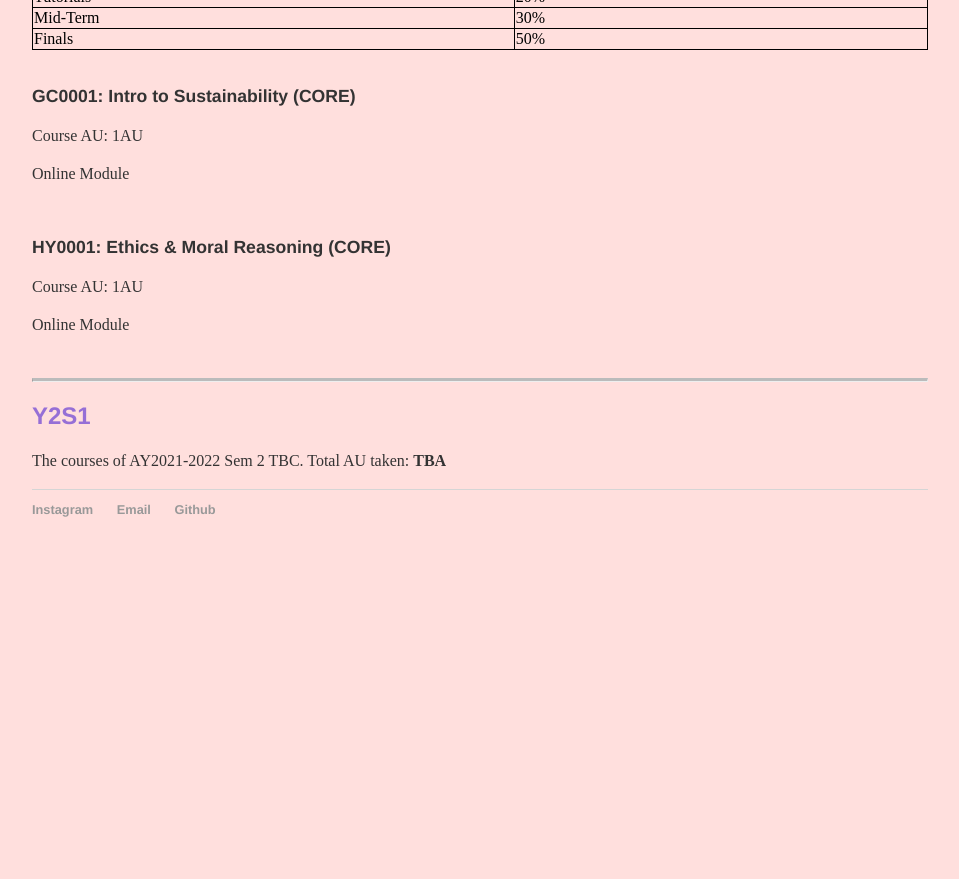
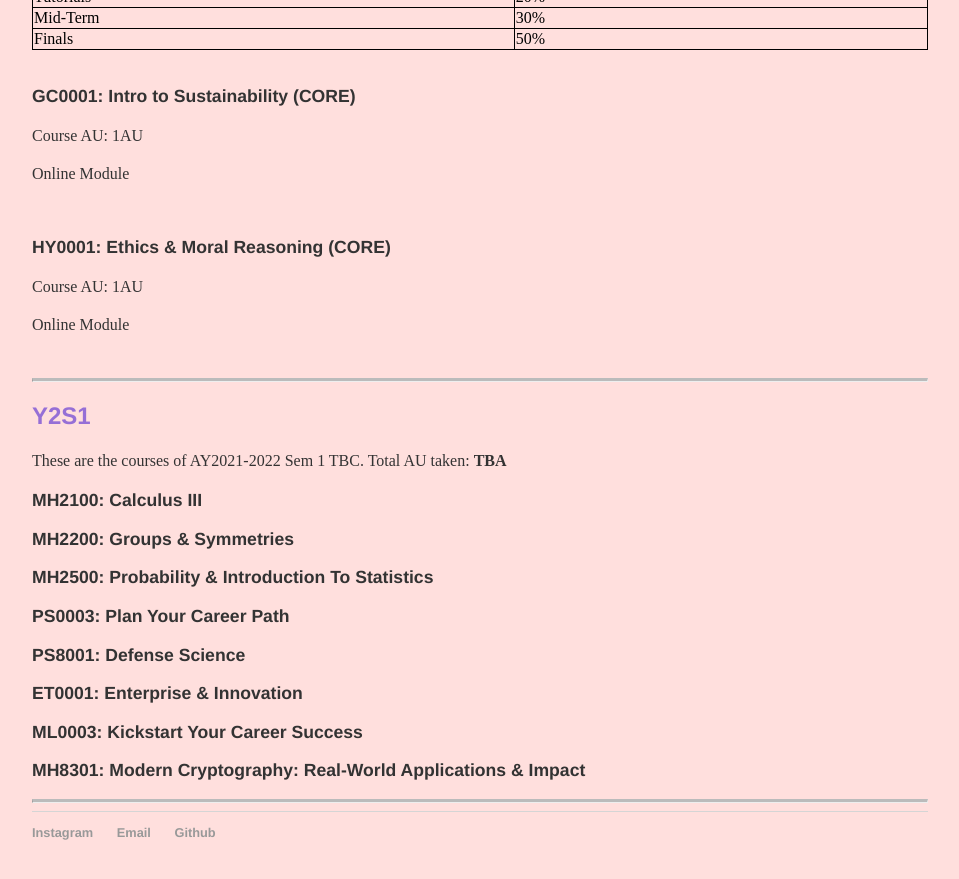
Before and after one commit to charutomo/charutomo.github.io, a Jekyll site: the page built from course/index.html, in a window 1280 px wide and 900 px high, scrolled down 3352 px. Shown: the top 879 px of the window, without its empty margins (160-1119 px from the left). Built offline with Jekyll 4.4.1, drawn with Linux system fonts in a browser that asks for light colours; before the commit the page ends 3929 px from its top, so only the background shows below that; some of the changed text lies outside the part shown.

Commit message:
Update index.html

```diff
--- a/course/index.html
+++ b/course/index.html
@@ -346,7 +346,16 @@ table, th, td {
 
 <hr class="solid">
  <h2>Y2S1</h2>
-<p> The courses of AY2021-2022 Sem 2 TBC. Total AU taken: <b>TBA</b> </p>
+<p> These are the courses of AY2021-2022 Sem 1 TBC. Total AU taken: <b>TBA</b> </p>
+<h3> MH2100: Calculus III </h3>
+<h3> MH2200: Groups & Symmetries </h3>
+<h3> MH2500: Probability & Introduction To Statistics </h3>
+<h3> PS0003: Plan Your Career Path	</h3>
+<h3> PS8001: Defense Science</h3>
+<h3> ET0001: Enterprise & Innovation </h3>
+<h3> ML0003: Kickstart Your Career Success</h3>
+<h3> MH8301: Modern Cryptography: Real-World Applications & Impact </h3>
+<hr class="solid">
 
 
 </div>
```
Also changed, not shown: other parts of course/index.html (+1 -1 lines).
